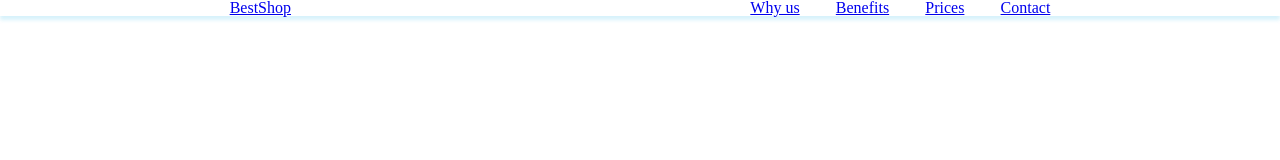
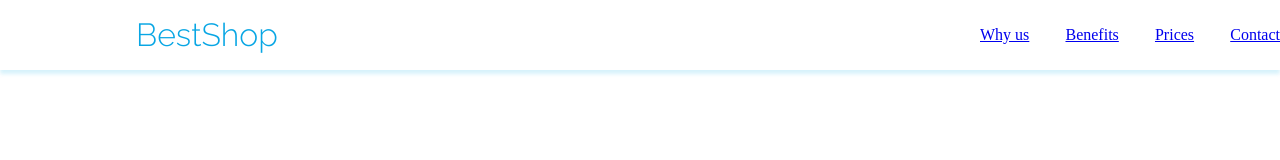
Before and after one commit to Freakando/Warsztat-1-CDL, a plain HTML site: page Zasoby_do_projektu/index.html in a window 1280 px wide. Drawn offline with Linux system fonts and the light colour scheme.

Commit message:
style logo

```diff
--- a/Zasoby_do_projektu/css/style.css
+++ b/Zasoby_do_projektu/css/style.css
@@ -19,17 +19,19 @@ body {
 }
 
 .header {
+    margin: 0 auto;
+    padding: 0 auto;
     display: flex;
     justify-content: center;
     box-shadow: 0 4px 4px var(--color-primary-shadow);
-
-
-
+    height: 70px;
 }
 
 .container {
+    margin: 0 auto;
+    padding: 0 auto;
     display: flex;
-    justify-content: space-around;
+    justify-content: space-between;
     width: 1352px;
 }
 
@@ -38,8 +40,18 @@ body {
     justify-content: space-between;
     width: 300px;
 }
+
 .header-container, .header-nav {
     display: flex;
     align-items: center;
     flex-direction: row;
 }
+
+.logo {
+    font-family: "Raleway", "san-serif";
+    font-weight: lighter;
+    color: var(--color-primary);
+    font-size: 32px;
+    text-decoration: none;
+    margin: 136px;
+}
--- a/Zasoby_do_projektu/index.html
+++ b/Zasoby_do_projektu/index.html
@@ -24,7 +24,7 @@
     <header class="header">
         <div class="header-container container">
             <a href="#" class="logo">BestShop</a>
-            <nav class="header-nav">
+            <nav>
                 <ul class="header-nav">
                     <li class="nav-element">
                         <a href="#" class="nav-link">Why us</a>
```
